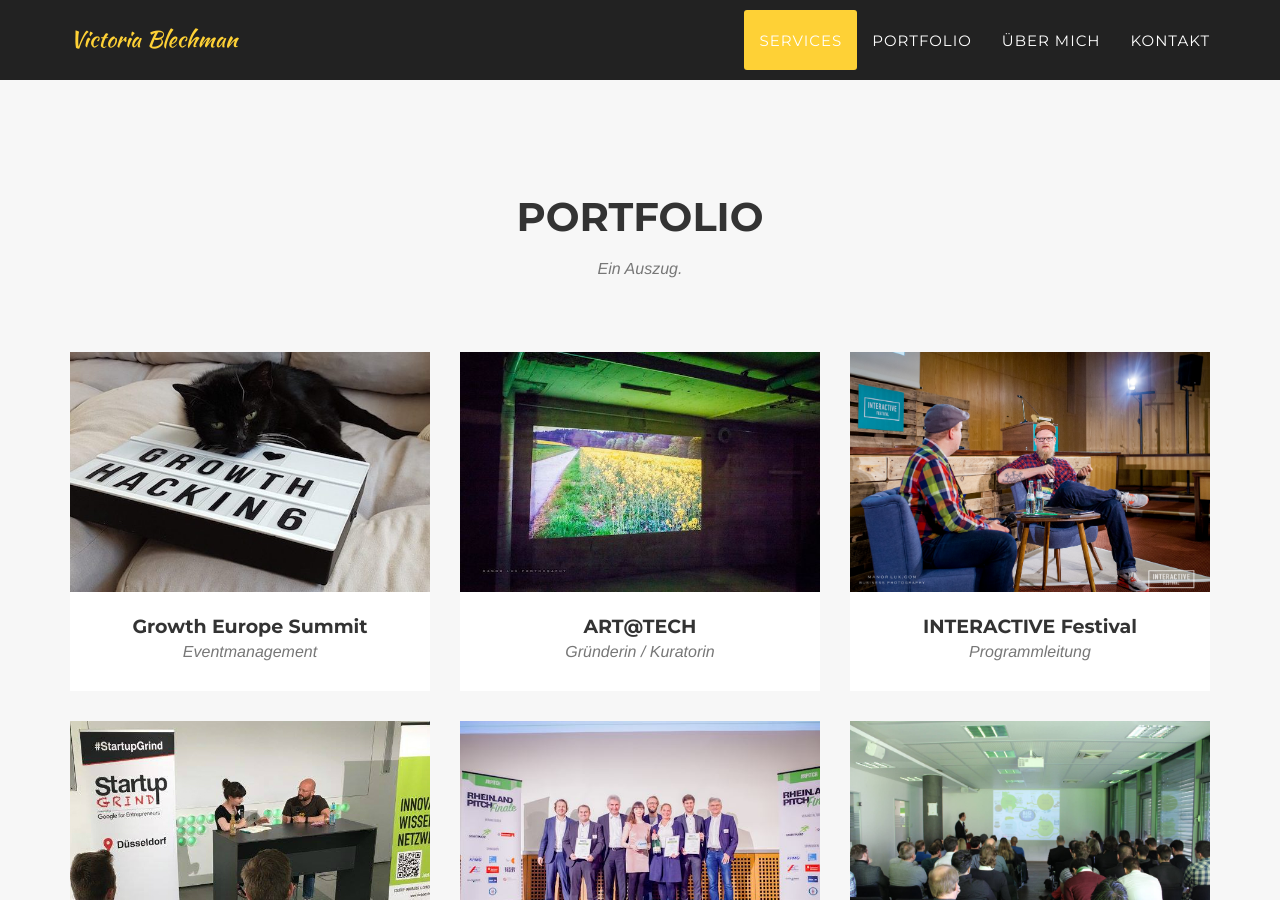
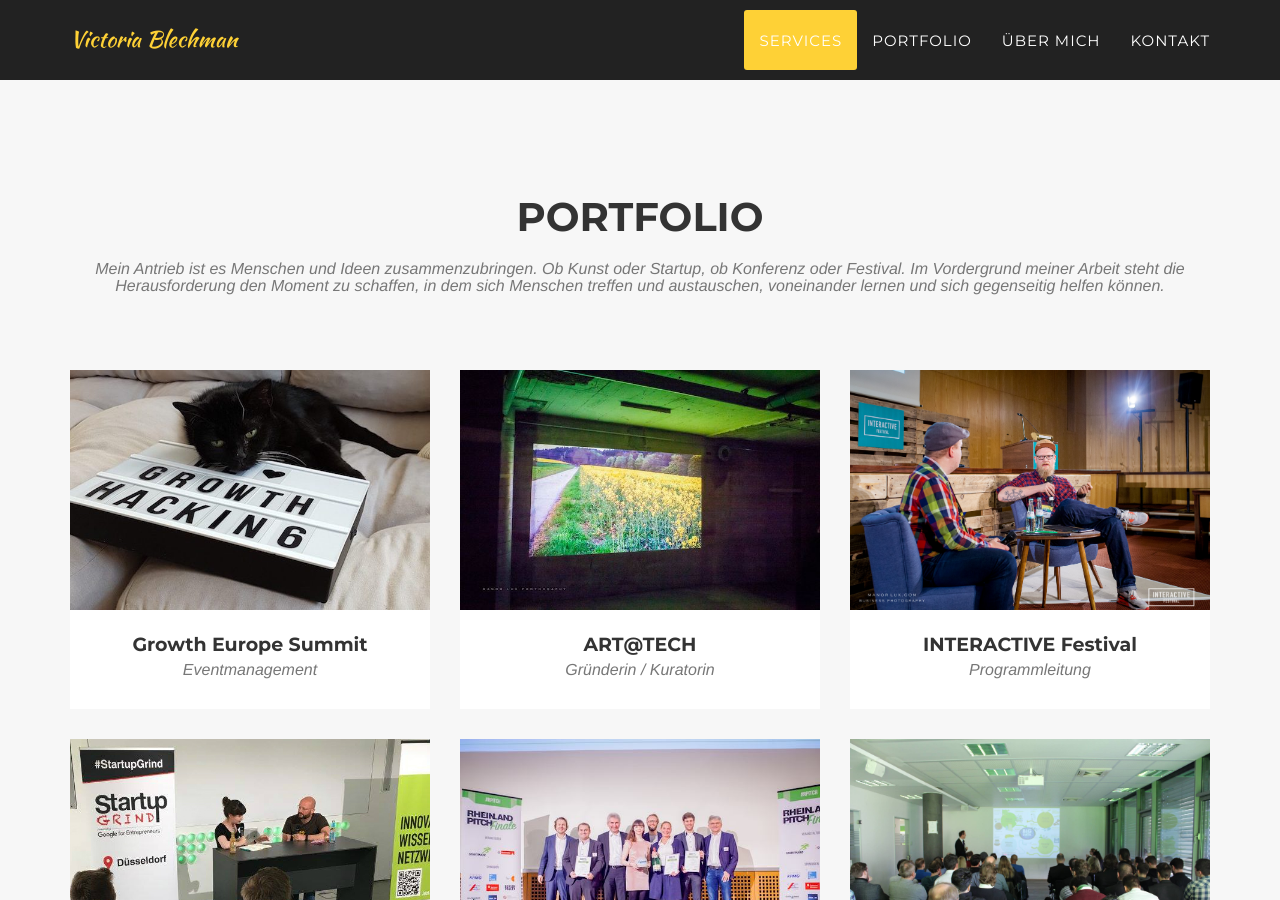
Before and after one commit to blechman/blechman.github.io, a Jekyll site: the page built from index.html, in a window 1280 px wide and 900 px high, scrolled down 1460 px. Built offline with Jekyll 4.4.1, drawn with Linux system fonts in a browser that asks for light colours; some web fonts are replaced.

Commit message:
Update portfolio_grid.html

```diff
--- a/_includes/portfolio_grid.html
+++ b/_includes/portfolio_grid.html
@@ -4,7 +4,8 @@
             <div class="row">
                 <div class="col-lg-12 text-center">
                     <h2 class="section-heading">Portfolio</h2>
-                    <h3 class="section-subheading text-muted">Ein Auszug.</h3>
+                    <h3 class="section-subheading text-muted">Mein Antrieb ist es Menschen und Ideen zusammenzubringen. Ob Kunst oder Startup, ob Konferenz oder Festival.
+                        Im Vordergrund meiner Arbeit steht die Herausforderung den Moment zu schaffen, in dem sich Menschen treffen und austauschen, voneinander lernen und sich gegenseitig helfen können.</h3>
                 </div>
             </div>
             <div class="row">
```
